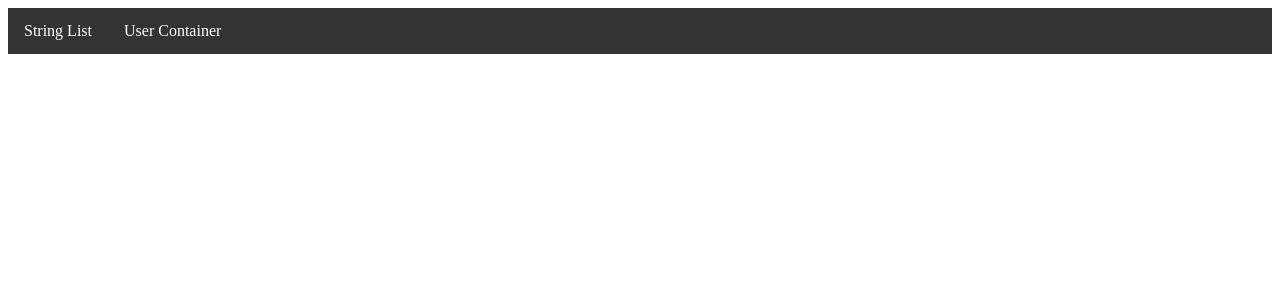
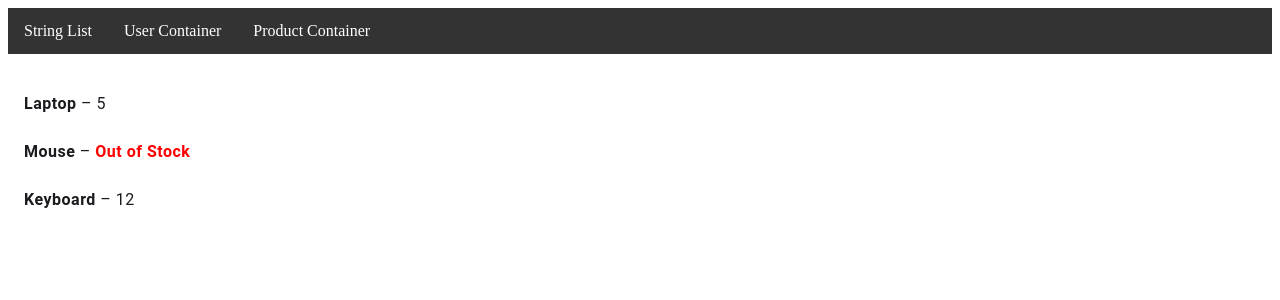
Before and after one commit to reblowrange/karat-assessment-one, an Angular app: page /home/product-container in a window 1280 px wide. Before the commit this address led to /home. Shown: the top 300 px of the page. Built offline with nearby package versions, Linux system fonts and the light colour scheme.

Commit message:
Task #4 - Structural Directives (ngFor/ngIf) Task - Added product-container component that iterates over an array of products. If a product's 'stock' is 0, display 'Out of Stock' in red text; otherwise, display the stock count.

```diff
--- a/src/app/app.routes.ts
+++ b/src/app/app.routes.ts
@@ -2,6 +2,7 @@ import { Routes } from '@angular/router';
 import { Home } from './home/home';
 import { StringListComponent } from './string-list-component/string-list-component';
 import { UserContainer } from './user-container/user-container';
+import { ProductContainer } from './product-container/product-container';
 
 export const routes: Routes = [
   { path: '', redirectTo: 'home', pathMatch: 'full' },
@@ -17,6 +18,10 @@ export const routes: Routes = [
         path: 'user-container',
         component: UserContainer,
       },
+      {
+        path: 'product-container',
+        component: ProductContainer,
+      },
     ],
   },
   { path: '**', redirectTo: 'home' },
--- a/src/app/home/home.html
+++ b/src/app/home/home.html
@@ -1,6 +1,7 @@
 <ul>
   <li><a routerLink="string-list">String List</a></li>
   <li><a routerLink="user-container">User Container</a></li>
+  <li><a routerLink="product-container">Product Container</a></li>
 </ul>
 <br/>
 <router-outlet></router-outlet>
--- a/src/app/models/common.model.ts
+++ b/src/app/models/common.model.ts
@@ -4,3 +4,9 @@ export interface User {
   email: string;
   role: string;
 }
+
+export interface Product {
+    name: string;
+    price: number;
+    stock: number;
+}
--- /dev/null
+++ b/src/app/product-container/product-container.html
@@ -0,0 +1,15 @@
+<mat-list role="list">
+    @for (product of products; track product) {
+    <mat-list-item role="listitem">
+      <strong>{{ product.name }}</strong> –
+
+      @if (product.stock === 0) {
+        <span style="color: red; font-weight: bold;">
+          Out of Stock
+        </span>
+      } @else {
+        {{ product.stock }}
+      }
+    </mat-list-item>
+  }
+</mat-list>
--- /dev/null
+++ b/src/app/product-container/product-container.ts
@@ -0,0 +1,18 @@
+import { Component } from '@angular/core';
+import { Product } from '../models/common.model';
+import { CommonModule } from '@angular/common';
+import { MaterialModule } from '../libs/material-module';
+
+@Component({
+  selector: 'app-product-container',
+  imports: [CommonModule, MaterialModule],
+  templateUrl: './product-container.html',
+  styleUrl: './product-container.scss',
+})
+export class ProductContainer {
+  public products: Array<Product> = [
+    { name: 'Laptop', stock: 5, price: 32000 },
+    { name: 'Mouse', stock: 0 , price: 1800 },
+    { name: 'Keyboard', stock: 12, price: 1200 },
+  ];
+}
--- a/src/app/user-card-component/user-card-component.html
+++ b/src/app/user-card-component/user-card-component.html
@@ -3,8 +3,8 @@
         <mat-card-title> User Details</mat-card-title>
     </mat-card-header>
     <mat-card-content>
-        <strong>Name:</strong> {{user?.name}}<br/>
-        <strong>Email:</strong> {{user?.email}}
+        <strong>Name:</strong> {{user.name}}<br/>
+        <strong>Email:</strong> {{user.email}}
     </mat-card-content>
 </mat-card>
 <br/>
```
Also changed, not shown: src/app/product-container/product-container.scss (added), 1 other file (tests, documents, lock files or other folders).
